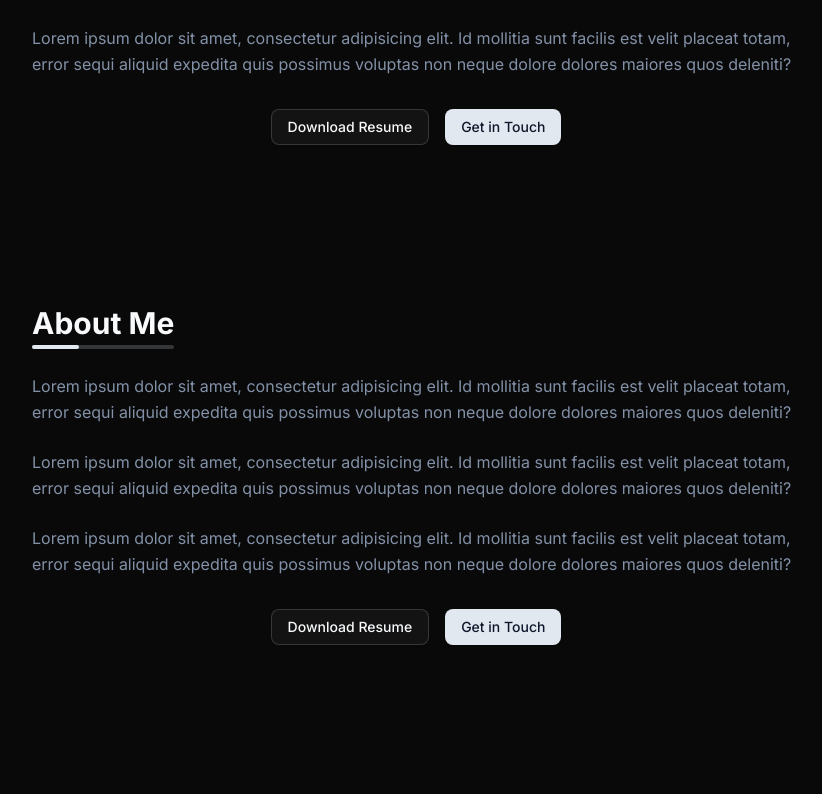
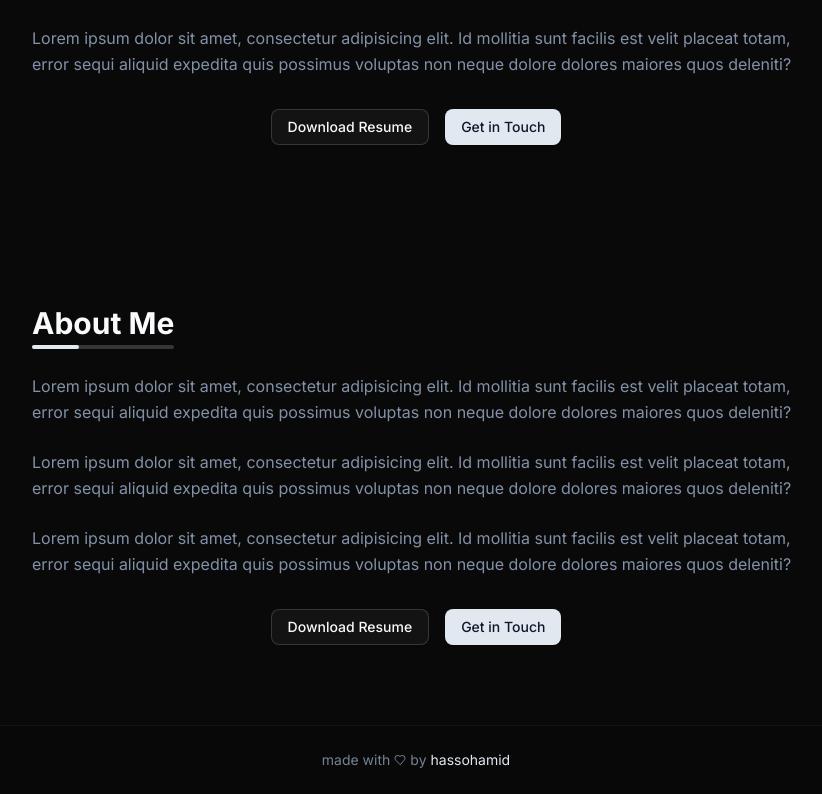
Before and after one commit to hassohamid/Portfolio-V1, a React (Vite) app: page / in a window 1280 px wide. Shown: the part 952-1746 px from the top of the page, without its empty margins (224-1046 px from the left). Before the commit the page ends 1677 px from the top, so only its background shows below. Built offline with nearby package versions, Linux system fonts and the light colour scheme.

Commit message:
madewithlove

```diff
--- a/src/App.tsx
+++ b/src/App.tsx
@@ -2,6 +2,7 @@ import { ThemeProvider } from "@/theme/ThemeProvider";
 import { Header } from "@/layout/Header";
 import Hero from "@/layout/Hero";
 import About from "@/layout/About";
+import { Footer } from "@/layout/Footer";
 import "./App.css";
 
 export default function App() {
@@ -14,6 +15,7 @@ export default function App() {
           <About />
           <About />
         </main>
+        <Footer />
       </div>
     </ThemeProvider>
   );
--- /dev/null
+++ b/src/layout/Footer.tsx
@@ -0,0 +1,20 @@
+import { Heart } from "lucide-react";
+
+export function Footer() {
+  return (
+    <footer className="py-6 border-t border-border/40 bg-background/70 backdrop-blur-sm">
+      <div className="container  mx-auto px-6">
+        <p className="flex justify-center items-center gap-1 text-center text-sm text-muted-foreground/80">
+          made with <Heart size={12} /> by
+          <a
+            href="https://github.com/hassohamid"
+            target="_blank"
+            className="text-primary hover:text-primary/80 "
+          >
+            hassohamid
+          </a>
+        </p>
+      </div>
+    </footer>
+  );
+}
```
